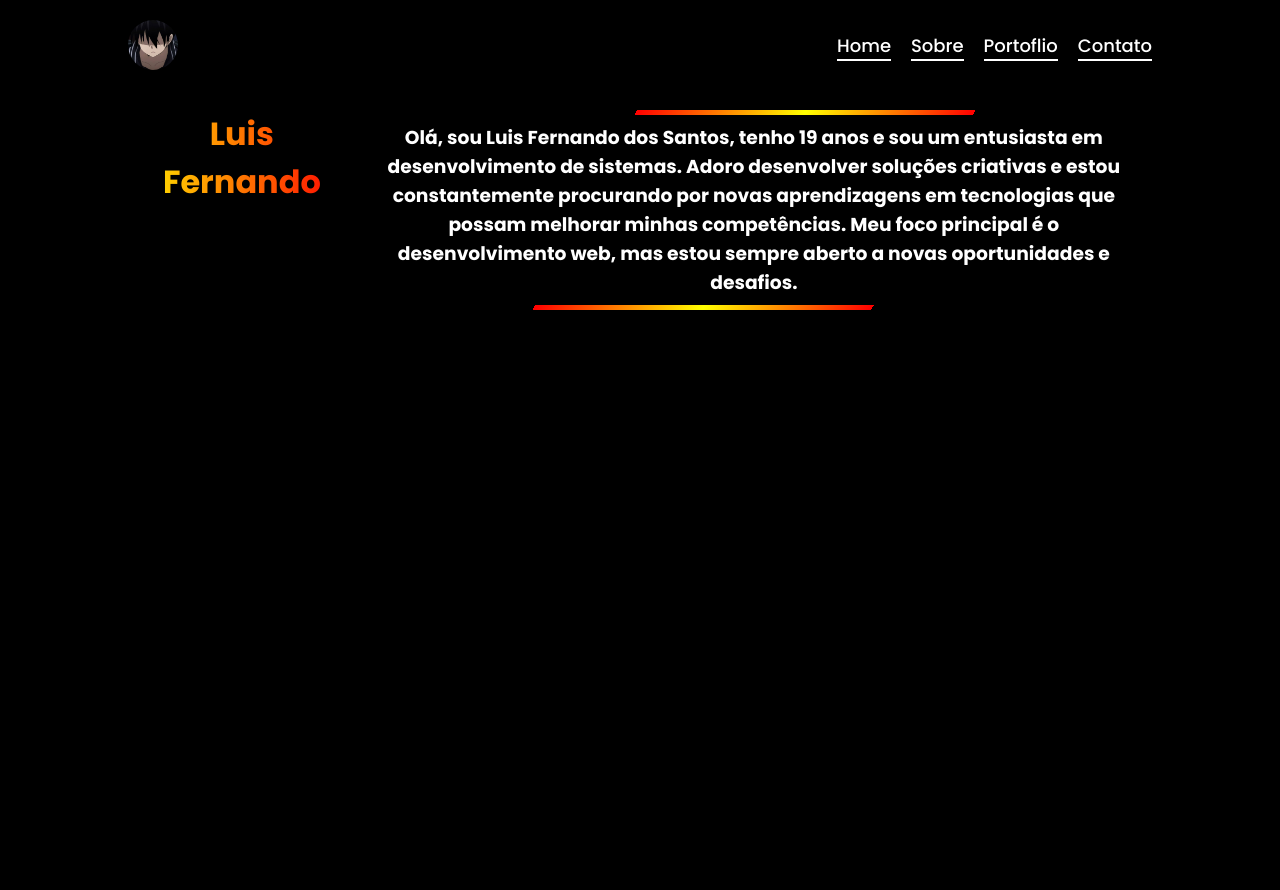
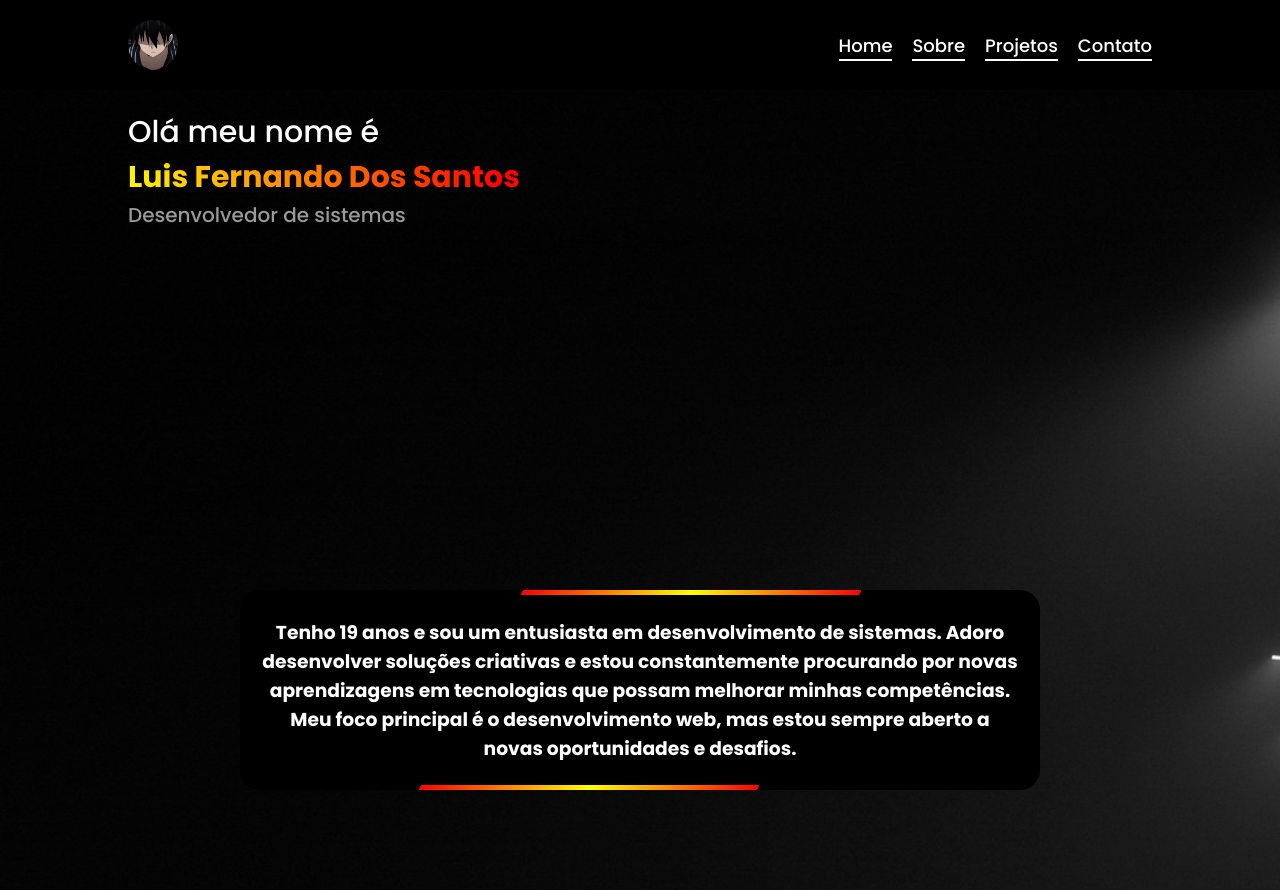
Before and after one commit to luissantosxz/portifolio-v1, a React (Create React App) app: page / in a window 1280 px wide. Built offline with nearby package versions, Linux system fonts and the light colour scheme.

Commit message:
Update Navbar links and enhance HeroSection with animated text and new styles

```diff
--- a/src/components/HeroSection.css
+++ b/src/components/HeroSection.css
@@ -1,12 +1,32 @@
 .hero-container {
-    background: #000;
+    background-image: url('/public/assets/wallpaper.png');
     display: flex;
+    flex-direction: column;
     justify-content: flex-start;
-    align-items: start;
+    align-items: flex-start;
     padding: 20px 10%;
     height: 100dvh;
     position: relative;
     z-index: 1;
+}
+
+.text, .name{
+    display: inline;
+    font-size: 30px;
+}
+
+.mynameis{
+    font-size: 30px;
+    color: #fff;
+    font-weight: 500;
+    user-select: none;
+}
+
+.devtext{
+    font-size: 20px;
+    color: #9b9a9a;
+    font-weight: 500;
+    user-select: none;
 }
 
 .name {
@@ -16,33 +36,21 @@
     background-size: 200%;
     color: transparent;
     user-select: none;
-}
-
-@keyframes rainbow {
-    0% {
-        background-position: 200% 0%
-    }
-
-    50% {
-        background-position: 0% -100%
-    }
-
-    100% {
-        background-position: -200% 0%
-    }
-
-
-}
-
-.name {
     animation: rainbow 2s linear infinite;
     transition: 0.3s;
 }
 
+@keyframes rainbow {
+    0% { background-position: 200% 0% }
+    50% { background-position: 0% -100% }
+    100% { background-position: -200% 0% }
+}
+
+
 .presentation-frame {
     width: 800px;
     height: 200px;
-    position: relative;
+    position: absolute;
     display: flex;
     place-content: center;
     place-items: center;
@@ -53,8 +61,10 @@
     z-index: 1;
     color: white;
     text-align: center;
+    bottom: 100px;
+    left: 50%;
+    transform: translateX(-50%);
 }
-
 
 .presentation-frame::before {
     content: "";
@@ -67,14 +77,9 @@
 }
 
 @keyframes rotBGimg {
-    0% {
-        transform: rotate(0deg);
-    }
-    100% {
-        transform: rotate(360deg);
-    }
+    0% { transform: rotate(0deg); }
+    100% { transform: rotate(360deg); }
 }
-
 
 .presentation-frame::after {
     content: "";
--- a/src/components/HeroSection.tsx
+++ b/src/components/HeroSection.tsx
@@ -1,12 +1,28 @@
+import { useEffect, useState } from "react";
 import "./HeroSection.css";
 
 export default function HeroSection() {
+  const text = "Olá meu nome é ";
+  const [index, setIndex] = useState(0);
+  const [textAnimated, setTextAnimated] = useState("");
+
+  function typeWriter() {
+    setIndex((prev) => prev + 1 % text.length);
+    setTextAnimated((prev) => prev + text.charAt(index));
+  }
+  useEffect(() => {
+    const interval = setInterval(typeWriter, 90);
+    return () => clearInterval(interval);
+  }, [index]);
+
   return (
     <div className="hero-container">
-      <h1 className="name">Luis Fernando</h1>
+      <h1 className="mynameis">{textAnimated} &nbsp; </h1>
+      <h1 className="name">Luis Fernando Dos Santos</h1>
+      <span className="devtext">Desenvolvedor de sistemas</span>
       <div className="presentation-frame">
         <h3>
-          Olá, sou Luis Fernando dos Santos, tenho 19 anos e sou um entusiasta
+          Tenho 19 anos e sou um entusiasta
           em desenvolvimento de sistemas. Adoro desenvolver soluções
           criativas e estou constantemente procurando por novas aprendizagens em
           tecnologias que possam melhorar minhas competências. Meu foco
--- a/src/components/Navbar.tsx
+++ b/src/components/Navbar.tsx
@@ -9,7 +9,7 @@ const Navbar = () => {
       <nav className='navbar'>
         <a href="/">Home</a>
         <a href="/">Sobre</a>
-        <a href="/">Portoflio</a>
+        <a href="/">Projetos</a>
         <a href="/">Contato</a>
       </nav>
     </header>
```
Also changed, not shown: public/assets/wallpaper.png (added), 1 other file (tests, documents, lock files or other folders).
